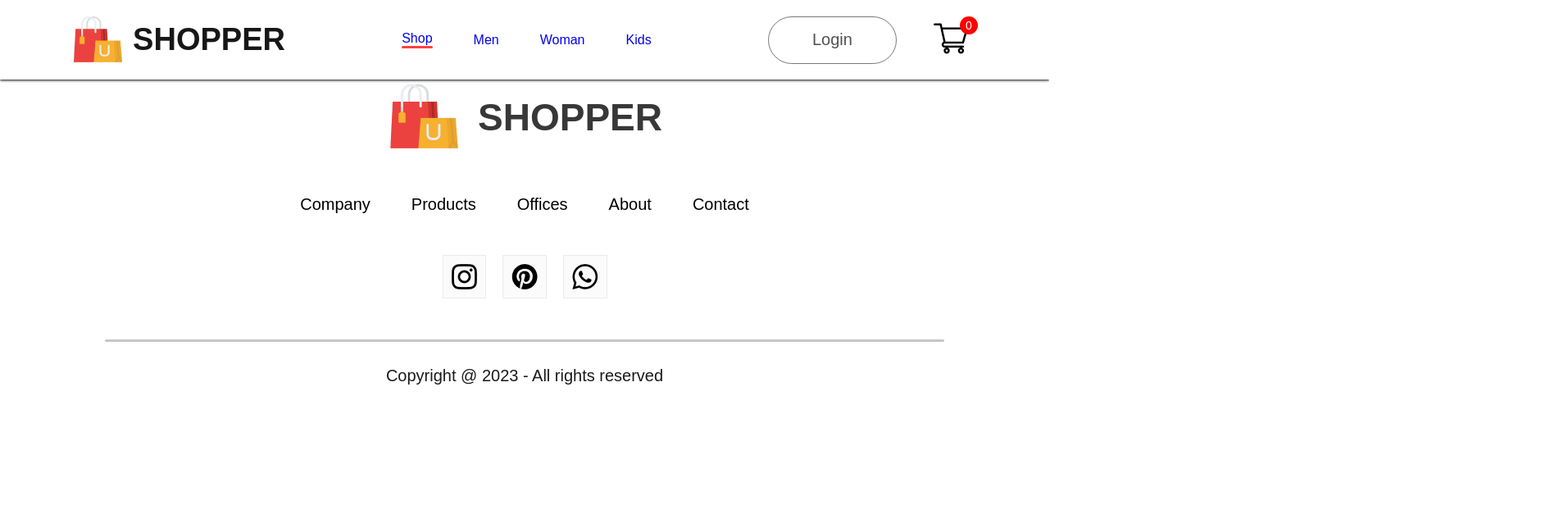
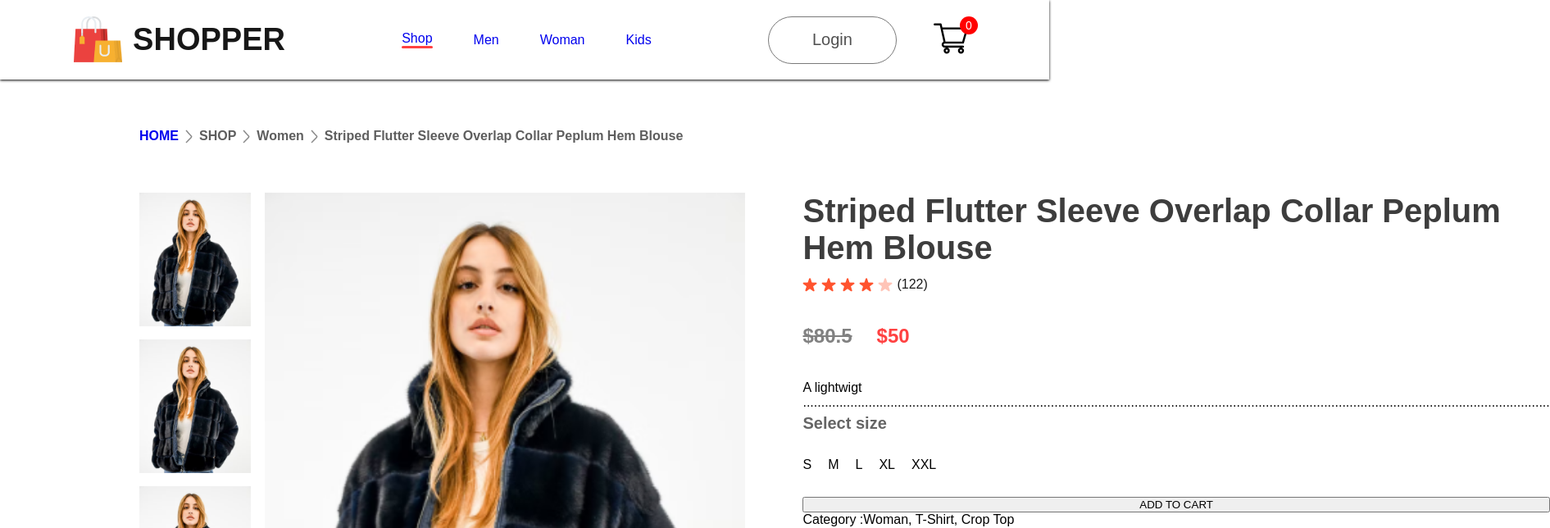
Before and after one commit to pope881/Ecommerce, a React (Create React App) app: page /product/1 in a window 1280 px wide. Shown: the top 644 px of the page at 82% size, 1891 px wide, since content can reach past the window. Built offline with nearby package versions, Linux system fonts and the light colour scheme; the HTML template or start-up script is replaced by a standard one.

Commit message:
ProductDisplay added

```diff
--- a/src/App.js
+++ b/src/App.js
@@ -22,7 +22,7 @@
 					<Route path="/womens" element={<ShopCategory banner={woman_banner} category="women" />} />
 					<Route path="/kids" element={<ShopCategory banner={kid_banner} category="kid" />} />
 					<Route path="/product" element={<Product />}>
-						<Route path=":product" element={<Product />} />
+						<Route path=":productId" element={<Product />} />
 					</Route>
 					<Route path="/cart" element={<Cart />} />
 					<Route path="/login" element={<LoginSignup />} />
--- /dev/null
+++ b/src/Components/Breadcrums/Breadcrum.css
@@ -0,0 +1,10 @@
+.breadcrum {
+	display: flex;
+	align-items: center;
+	gap: 8px;
+	color: #5e5e5e;
+	font-size: 16px;
+	font-weight: 600;
+	margin: 60px 170px;
+	text-transform: capitalize;
+}
--- /dev/null
+++ b/src/Components/Breadcrums/Breadcrum.jsx
@@ -0,0 +1,17 @@
+import React from 'react'
+import { Link } from 'react-router-dom'
+import './Breadcrum.css'
+import arrow_icon from '../Assets/breadcrum_arrow.png'
+
+const Breadcrum = props => {
+	const { product } = props
+
+	return (
+		<div className="breadcrum">
+			<Link to="/">HOME</Link> <img src={arrow_icon} alt="" /> SHOP <img src={arrow_icon} alt="" /> {product.category}
+			<img src={arrow_icon} alt="" /> {product.name}
+		</div>
+	)
+}
+
+export default Breadcrum
--- a/src/Components/Item/Item.jsx
+++ b/src/Components/Item/Item.jsx
@@ -1,10 +1,13 @@
 import React from 'react'
 import './Item.css'
+import { Link } from 'react-router-dom'
 
 const Item = props => {
 	return (
 		<div className="item">
-			<img src={props.image} alt="" />
+			<Link to={`/product/${props.id}`}>
+				<img src={props.image} alt="" />
+			</Link>
 			<p>{props.name}</p>
 			<div className="item-prices">
 				<div className="item-price-new">${props.new_price}</div>
--- /dev/null
+++ b/src/Components/ProductDisplay/ProductDisplay.css
@@ -0,0 +1,78 @@
+.productdisplay {
+	display: flex;
+	margin: 0 170px;
+}
+
+.productdisplay-left {
+	display: flex;
+	gap: 17px;
+}
+
+.productdisplay-img-list {
+	display: flex;
+	flex-direction: column;
+	gap: 16px;
+}
+
+.productdisplay-img-list img {
+	height: 163px;
+}
+
+.productdisplay-main-img {
+	width: 586px;
+	height: 700px;
+}
+
+.productdisplay-main-img.zoom {
+	cursor: zoom-in;
+	transform: scale(1.2);
+}
+
+.productdisplay-right {
+	display: flex;
+	flex-direction: column;
+	margin: 0 70px;
+}
+
+.productdisplay-right h1 {
+	color: #3d3d3d;
+	font-size: 40px;
+	font-weight: 700;
+}
+.productdisplay-right-stars {
+	display: flex;
+	align-items: center;
+	margin-top: 13px;
+	gap: 5px;
+	color: #1c1c1c;
+	font-size: 16px;
+}
+
+.productdisplay-right-prices {
+	display: flex;
+	margin: 40px 0;
+	gap: 30px;
+	font-size: 24px;
+	font-weight: 700;
+}
+
+.productdisplay-right-price-old {
+	color: #818181;
+	text-decoration: line-through;
+}
+
+.productdisplay-right-price-new {
+	color: #ff4141;
+}
+
+.productdisplay-right-size h1 {
+	margin-top: 5px;
+	color: #656565;
+	font-size: 20px;
+	font-weight: 600;
+}
+.productdisplay-right-sizes {
+	display: flex;
+	margin: 30px 0;
+	gap: 20px;
+}
--- /dev/null
+++ b/src/Components/ProductDisplay/ProductDisplay.jsx
@@ -0,0 +1,89 @@
+import React from 'react'
+import './ProductDisplay.css'
+import star_icon from '../Assets/star_icon.png'
+import star_dull_icon from '../Assets/star_dull_icon.png'
+
+const ProductDisplay = props => {
+	const { product } = props
+
+	const zoomImg = e => {
+		const img = document.querySelector('.productdisplay-main-img')
+		const x = e.clientX
+		const y = e.clientY
+		// console.log(x, y)
+
+		const imgX = img.offsetLeft
+		const imgY = img.offsetTop
+
+		const newX = x - imgX
+		const newY = y - imgY
+
+		img.style.transformOrigin = `${newX}px ${newY}px`
+		img.classList.add('zoom')
+	}
+
+	const resetImg = () => {
+		const img = document.querySelector('.productdisplay-main-img')
+		img.classList.remove('zoom')
+	}
+
+	return (
+		<div className="productdisplay">
+			<div className="productdisplay-left">
+				<div className="productdisplay-img-list">
+					<img src={product.image} alt="" />
+					<img src={product.image} alt="" />
+					<img src={product.image} alt="" />
+					<img src={product.image} alt="" />
+				</div>
+				<div className="productdisplay-img">
+					<img
+						src={product.image}
+						alt=""
+						className="productdisplay-main-img"
+						onMouseMove={zoomImg}
+						onMouseOut={resetImg}
+					/>
+				</div>
+			</div>
+			<div className="productdisplay-right">
+				<h1>{product.name}</h1>
+				<div className="productdisplay-right-stars">
+					<img src={star_icon} alt="" />
+					<img src={star_icon} alt="" />
+					<img src={star_icon} alt="" />
+					<img src={star_icon} alt="" />
+					<img src={star_dull_icon} alt="" />
+					<p>(122)</p>
+				</div>
+				<div className="productdisplay-right-prices">
+					<div className="productdisplay-right-price-old">${product.old_price}</div>
+					<div className="productdisplay-right-price-new">${product.new_price}</div>
+				</div>
+				<div className="productdisplay-right-description">
+					A lightwigt
+					.............................................................................................................................................................................................................
+				</div>
+				<div className="productdisplay-right-size">
+					<h1>Select size</h1>
+					<div className="productdisplay-right-sizes">
+						<div>S</div>
+						<div>M</div>
+						<div>L</div>
+						<div>XL</div>
+						<div>XXL</div>
+					</div>
+				</div>
+				<button>ADD TO CART</button>
+				<p className="productdisplay-right-category">
+					<span>Category :</span>Woman, T-Shirt, Crop Top
+				</p>
+				<p className="productdisplay-right-category">
+					<span>Category :</span>Modern, Latest
+				</p>
+			</div>
+		</div>
+	)
+}
+
+export default ProductDisplay
--- a/src/Pages/Product.jsx
+++ b/src/Pages/Product.jsx
@@ -1,7 +1,20 @@
-import React from 'react'
+import React, { useContext } from 'react'
+import { ShopContext } from '../Context/ShopContext'
+import { useParams } from 'react-router-dom'
+import Breadcrum from '../Components/Breadcrums/Breadcrum'
+import ProductDisplay from '../Components/ProductDisplay/ProductDisplay'
 
 const Product = () => {
-	return <div></div>
+	const { all_product } = useContext(ShopContext)
+	const { productId } = useParams()
+	const product = all_product.find(e => e.id === Number(productId))
+
+	return (
+		<div>
+			<Breadcrum product={product} />
+			<ProductDisplay product={product} />
+		</div>
+	)
 }
 
 export default Product
```
